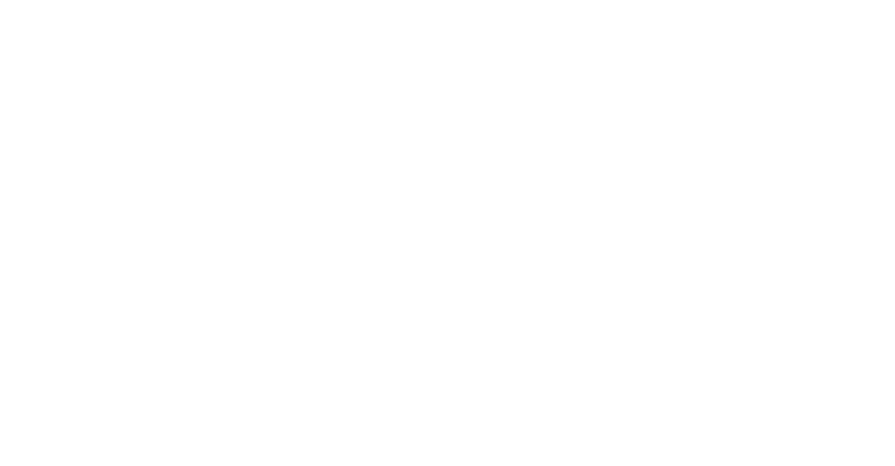
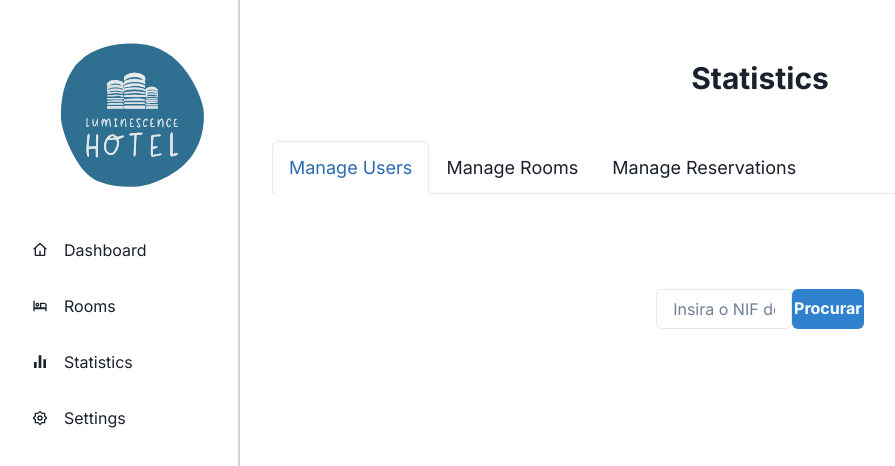
Before and after one commit to carvalho28/luminiscence-hotel, a React (Vite) app in the folder frontend/: page /settings in a window 1280 px wide. Shown: the top 466 px of the page, without its empty margins (0-895 px from the left). Built offline with nearby package versions, Linux system fonts and the light colour scheme; no server answers.

Commit message:
update/settings-and-reservation-page-progress

```diff
--- a/frontend/src/Settings.tsx
+++ b/frontend/src/Settings.tsx
@@ -1,108 +1,108 @@
-// import { Layout } from "./components/Layout";
-// import {
-//     Box, Button,
-//     Center,
-//     Container,
-//     Input,
-//     InputGroup,
-//     Tab,
-//     TabList,
-//     TabPanel,
-//     TabPanels,
-//     Tabs,
-//     Text
-// } from "@chakra-ui/react";
-// import ReactEChart from "echarts-for-react";
-// import {useEffect, useState} from "react";
-// import {serverUrl} from "./App";
-//
-// type Cliente = {
-//     id: number,
-//     name: string,
-//     nif: string,
-// }
-//
+import { Layout } from "./components/Layout";
+import {
+    Box, Button,
+    Center,
+    Container,
+    Input,
+    InputGroup,
+    Tab,
+    TabList,
+    TabPanel,
+    TabPanels,
+    Tabs,
+    Text
+} from "@chakra-ui/react";
+import ReactEChart from "echarts-for-react";
+import {useEffect, useState} from "react";
+import {serverUrl} from "./App";
+
+type Cliente = {
+    id: number,
+    name: string,
+    nif: string,
+}
+
 export default function Settings() {
-    return
-    (
-        <></>
+
+    const [nif, setNif] = useState<string>('');
+    const [cliente, setCliente] = useState<null | Cliente>(null);
+
+    const procurarCliente = async () => {
+        console.log(nif);
+        fetch(`${serverUrl}/user/nif`, {
+            method: 'POST',
+            headers: {
+                'Content-Type': 'application/json',
+            },
+            body: JSON.stringify({
+                nif: nif
+            })
+        }).then(res => res.json())
+            .then(data => {
+                const {id, name, nif} = data[0];
+                const newCliente: Cliente = {id, name, nif};
+                console.log("new", newCliente);
+                setCliente(newCliente);
+            })
+    }
+    useEffect(() => {
+        console.log("cliente", cliente);
+    }, [cliente])
+
+    return (
+        <Layout>
+            <Container maxW="container.xl" mt="10">
+                <Center>
+                    <Text fontSize="3xl" as="b">
+                        Statistics
+                    </Text>
+                </Center>
+                <Tabs size="lg" variant="enclosed" mt="10">
+                    <TabList>
+                        <Tab>Manage Users</Tab>
+                        <Tab>Manage Rooms</Tab>
+                        <Tab>Manage Reservations</Tab>
+                    </TabList>
+                    <TabPanels>
+                        <TabPanel>
+                            <Box mt="10">
+                                <Center>
+                                    <InputGroup w="22%" mt={10}>
+                                        <Input type='text' placeholder='Insira o NIF do cliente' maxLength={9} value={nif}
+                                               onChange={(e) => setNif(e.target.value)}/>
+                                        <Button colorScheme='blue' onClick={procurarCliente}> Procurar</Button>
+                                    </InputGroup>
+                                </Center>
+                                {cliente ? (
+                                    <input type='text' maxLength={9} value={nif} onChange={(e) => setNif(e.target.value)}/>
+                                    // <input type='text' value={name} onChange={(e) => setName(e.target.value)}/>
+                                ) :  null}
+                            </Box>
+                        </TabPanel>
+                        <TabPanel>
+                            <Box mt="10">
+                                <Center>
+                                    <InputGroup w="22%" mt={10}>
+                                        <Input type='text' placeholder='Insira o numero do quarto'
+                                               // onChange={(e) => setRoomNumber(e.target.value)}
+                                                                                                 />
+                                        {/*<Button colorScheme='blue' onClick={procurarRoom}> Procurar</Button>*/}
+                                    </InputGroup>
+                                </Center>
+                                {/*{room ? (*/}
+                                {/*        <input type='text' onChange={(e) => seRoom(e.target.value)}/>*/}
+                                {/*    <input type='text' onChange={(e) => setRoom(e.target.value)}/>*/}
+                                {/*    ) :  null}*/}
+                            </Box>
+                        </TabPanel>
+                        <TabPanel>
+                            <Box mt="10">
+                            {/*    TODO: FINANCE STATS*/}
+                            </Box>
+                        </TabPanel>
+                    </TabPanels>
+                </Tabs>{" "}
+            </Container>
+        </Layout>
     );
 }
-//
-//     const [nif, setNif] = useState<string>('');
-//     const [cliente, setCliente] = useState<null | Cliente>(null);
-//
-//     const procurarCliente = async () => {
-//         console.log(nif);
-//         fetch(`${serverUrl}/user/nif`, {
-//             method: 'POST',
-//             headers: {
-//                 'Content-Type': 'application/json',
-//             },
-//             body: JSON.stringify({
-//                 nif: nif
-//             })
-//         }).then(res => res.json())
-//             .then(data => {
-//                 const {id, name, nif} = data[0];
-//                 const newCliente: Cliente = {id, name, nif};
-//                 console.log("new", newCliente);
-//                 setCliente(newCliente);
-//             })
-//     }
-//     useEffect(() => {
-//         console.log("cliente", cliente);
-//     }, [cliente])
-//
-//     return (
-//         <Layout>
-//             <Container maxW="container.xl" mt="10">
-//                 <Center>
-//                     <Text fontSize="3xl" as="b">
-//                         Statistics
-//                     </Text>
-//                 </Center>
-//                 <Tabs size="lg" variant="enclosed" mt="10">
-//                     <TabList>
-//                         <Tab>Manage Users</Tab>
-//                         <Tab>Manage Rooms</Tab>
-//                         <Tab>Manage Reservations</Tab>
-//                     </TabList>
-//                     <TabPanels>
-//                         <TabPanel>
-//                             <Box mt="10">
-//                                 <Center>
-//                                     <InputGroup w="22%" mt={10}>
-//                                         <Input type='text' placeholder='Insira o NIF do cliente' maxLength={9} value={nif}
-//                                                onChange={(e) => setNif(e.target.value)}/>
-//                                         <Button colorScheme='blue' onClick={procurarCliente}> Procurar</Button>
-//                                     </InputGroup>
-//                                 </Center>
-//                                 {cliente ? (
-//                                     <input type='text' maxLength={9} value={nif} onChange={(e) => setNif(e.target.value)}/>
-//                                     <input type='text' value={name} onChange={(e) => setName(e.target.value)}/>
-//                                 ) :  null}
-//                             </Box>
-//                         </TabPanel>
-//                         <TabPanel>
-//                             <Box mt="10">
-//                                 <ReactEChart
-//                                     option={option2}
-//                                     style={{height: "400px", width: "100%"}}
-//                                 />
-//                             </Box>
-//                         </TabPanel>
-//                         <TabPanel>
-//                             <Box mt="10">
-//                                 <ReactEChart
-//                                     option={option}
-//                                     style={{height: "400px", width: "100%"}}
-//                                 />
-//                             </Box>
-//                         </TabPanel>
-//                     </TabPanels>
-//                 </Tabs>{" "}
-//             </Container>
-//         </Layout>
-//     );
-// }
```
